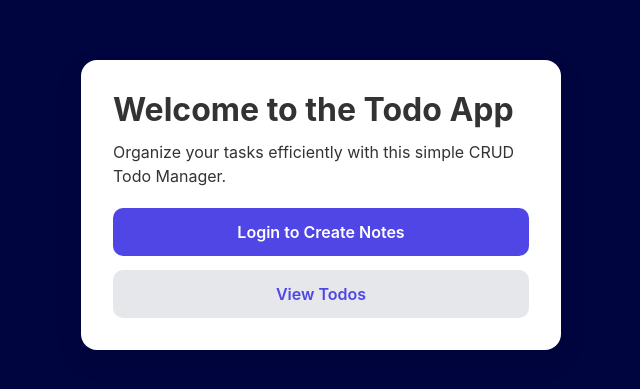
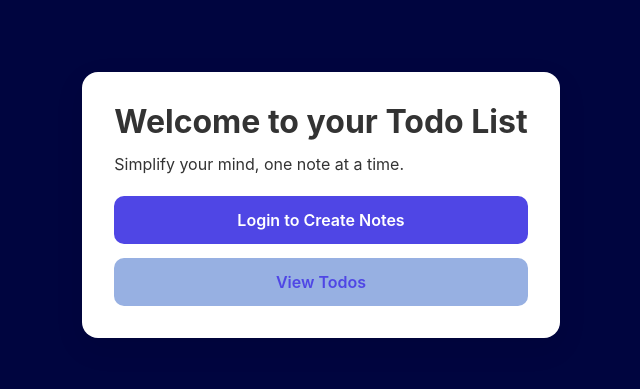
Before and after one commit to ruthmayregino/appdev1-final-exam, a React (Vite) app: page / in a window 1280 px wide. Shown: the part 195-584 px from the top of the page, without its empty margins (319-959 px from the left). Built offline with nearby package versions, Linux system fonts and the light colour scheme.

Commit message:
Update the Home Page

```diff
--- a/src/pages/Home.jsx
+++ b/src/pages/Home.jsx
@@ -4,9 +4,9 @@ import { Link } from "react-router-dom";
 export default function Home() {
   return (
     <div className="container">
-      <h1>Welcome to the Todo App</h1>
+      <h1>Welcome to your Todo List</h1>
       <p style={{ marginBottom: "20px" }}>
-        Organize your tasks efficiently with this simple CRUD Todo Manager.
+       Simplify your mind, one note at a time.
       </p>
 
       <div style={{ display: "flex", flexDirection: "column", gap: "14px" }}>
@@ -14,7 +14,7 @@ export default function Home() {
           Login to Create Notes
         </Link>
 
-        <Link to="/todos" className="btn" style={{ textAlign: "center", background: "#e5e7eb" }}>
+        <Link to="/todos" className="btn" style={{ textAlign: "center", background: "#97b0e2ff" }}>
           View Todos
         </Link>
       </div>
```
